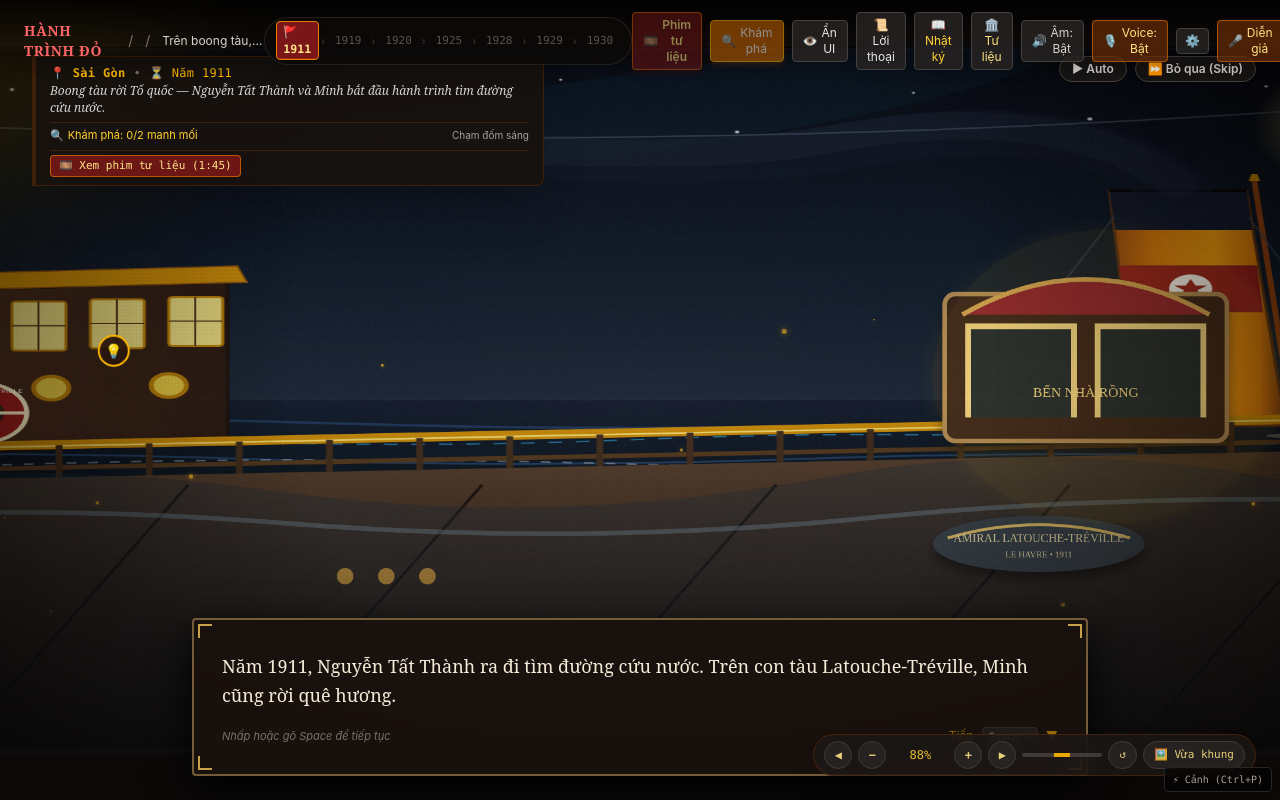
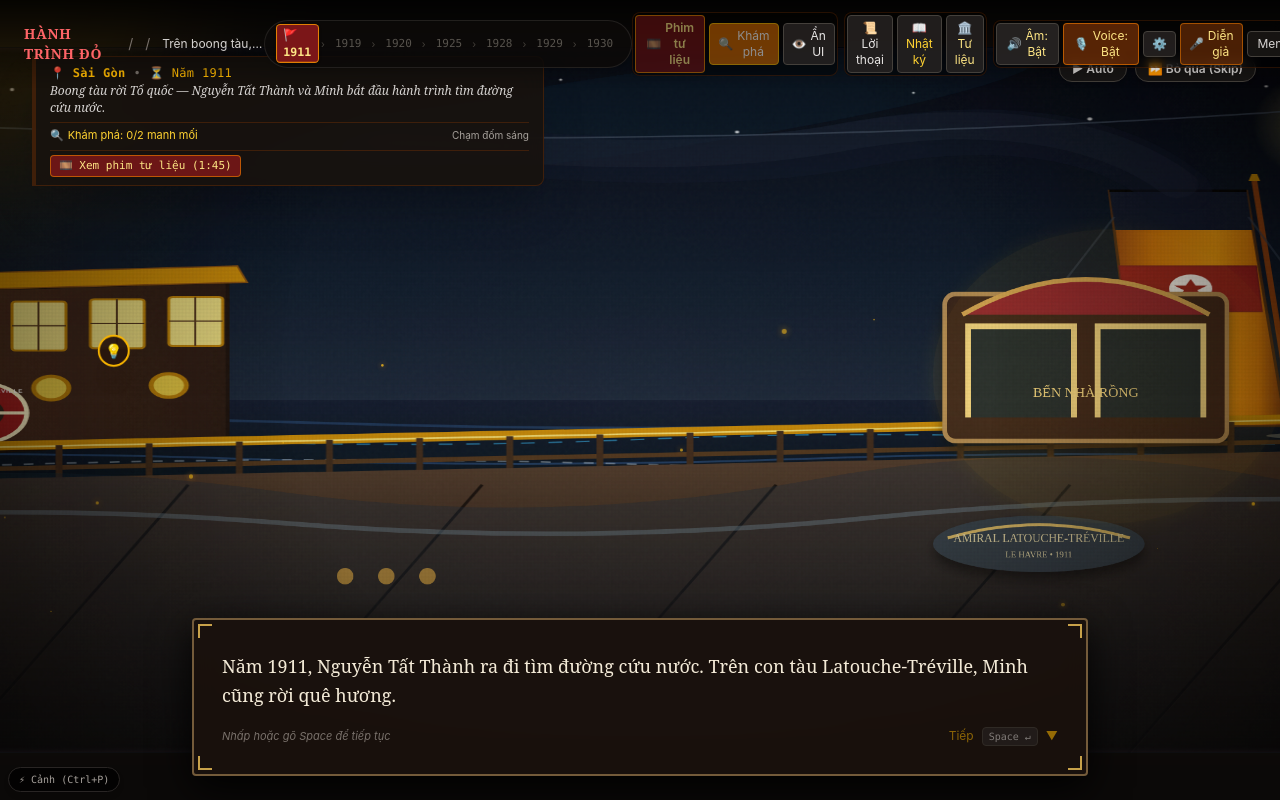
Before and after one commit to minhzu16/Hanh_Trinh_Do, a React (Vite) app: page / in a window 1280 px wide. Both pictures are taken after a click on the button "Bắt đầu hành trình". Built offline with nearby package versions, Linux system fonts and the light colour scheme.

Commit message:
fix(ui,audio): resolve audio toggle bug and optimize button positioning across screens

```diff
--- a/public/sw.js
+++ b/public/sw.js
@@ -56,6 +56,11 @@ self.addEventListener('fetch', (event) => {
 
   // Chỉ can thiệp các request cùng origin
   if (url.origin !== location.origin) return;
+
+  // Không can thiệp Range request (audio/video streaming) vì Cache API không hỗ trợ cache Partial Content 206
+  if (event.request.headers.get('range')) {
+    return;
+  }
 
   // 1. CHIẾN LƯỢC CHO ĐIỀU HƯỚNG TRANG (HTML / Navigation) -> NETWORK-FIRST
   // Giúp người chơi/giảng viên luôn nạp phiên bản deploy mới nhất khi có mạng; chỉ nạp cache khi offline
--- a/src/App.tsx
+++ b/src/App.tsx
@@ -1,4 +1,4 @@
-import React, { lazy, Suspense, useReducer, useEffect, useState } from "react";
+import React, { lazy, Suspense, useReducer, useEffect, useState, useCallback } from "react";
 import { content } from "./content";
 import type { GameState, ScreenType } from "./engine/types";
 import { start, next, choose, skipUnmetAndRecord } from "./engine/step";
@@ -56,6 +56,7 @@ type AppAction =
   | { type: "CLOSE_COLLECTION" }
   | { type: "RETURN_MENU" }
   | { type: "TOGGLE_MUTE" }
+  | { type: "SET_MUTE"; isMuted: boolean }
   | { type: "JUMP_SCENE"; sceneId: string }
   | { type: "LOAD_SLOT"; slot: number };
 
@@ -291,11 +292,17 @@ function appReducer(state: AppState, action: AppAction): AppState {
       };
     }
 
-    case "TOGGLE_MUTE": {
-      const nextMuted = audioManager.toggleMute();
+    case "SET_MUTE": {
       return {
         ...state,
-        isMuted: nextMuted
+        isMuted: action.isMuted
+      };
+    }
+
+    case "TOGGLE_MUTE": {
+      return {
+        ...state,
+        isMuted: !state.isMuted
       };
     }
 
@@ -372,6 +379,18 @@ export const App: React.FC = () => {
     }
   }, [appState.gameState]);
 
+  const handleToggleMute = useCallback(() => {
+    const nextMuted = audioManager.toggleMute();
+    dispatch({ type: "SET_MUTE", isMuted: nextMuted });
+  }, []);
+
+  // Synchronize audioManager with appState.isMuted
+  useEffect(() => {
+    if (audioManager.isMuted() !== appState.isMuted) {
+      audioManager.setMuted(appState.isMuted);
+    }
+  }, [appState.isMuted]);
+
   // Keyboard shortcuts: P/Ctrl+P (Presenter) and M (Global Mute Toggle)
   useEffect(() => {
     const handleKeyDown = (e: KeyboardEvent) => {
@@ -385,13 +404,13 @@ export const App: React.FC = () => {
         const targetTag = (e.target as HTMLElement)?.tagName?.toLowerCase();
         if (targetTag !== "input" && targetTag !== "textarea") {
           e.preventDefault();
-          dispatch({ type: "TOGGLE_MUTE" });
+          handleToggleMute();
         }
       }
     };
     window.addEventListener("keydown", handleKeyDown);
     return () => window.removeEventListener("keydown", handleKeyDown);
-  }, []);
+  }, [handleToggleMute]);
 
   const handleStartNewGame = () => dispatch({ type: "START_NEW_GAME" });
   const handleContinueGame = () => dispatch({ type: "CONTINUE_GAME" });
@@ -402,7 +421,6 @@ export const App: React.FC = () => {
   const handleOpenCollection = () => dispatch({ type: "OPEN_COLLECTION" });
   const handleBackFromCollection = () => dispatch({ type: "CLOSE_COLLECTION" });
   const handleReturnMenu = () => dispatch({ type: "RETURN_MENU" });
-  const handleToggleMute = () => dispatch({ type: "TOGGLE_MUTE" });
   const handleJumpScene = (sceneId: string) => {
     dispatch({ type: "JUMP_SCENE", sceneId });
     setShowPresenterMenu(false);
@@ -425,7 +443,7 @@ export const App: React.FC = () => {
         <button
           type="button"
           onClick={() => setShowPresenterMenu((prev) => !prev)}
-          className="fixed bottom-2 right-2 z-40 px-2 py-1 rounded bg-black/60 hover:bg-black/90 border border-stone-800 hover:border-amber-700/60 text-[10px] text-stone-400 hover:text-amber-300 font-mono transition cursor-pointer backdrop-blur-xs select-none"
+          className="fixed bottom-2 left-2 z-40 px-2.5 py-1 rounded-full bg-black/70 hover:bg-black/90 border border-stone-800 hover:border-amber-700/60 text-[10px] text-stone-400 hover:text-amber-300 font-mono transition cursor-pointer backdrop-blur-xs select-none shadow-md"
           title="Trình chiếu: Nhảy nhanh tới cảnh (Ctrl + P)"
         >
           ⚡ Cảnh (Ctrl+P)
--- a/src/audio.ts
+++ b/src/audio.ts
@@ -28,26 +28,22 @@ class AudioManager {
         }
       } catch {}
 
-      // Tự động lắng nghe tương tác đầu tiên để kích hoạt AudioContext khi trình duyệt yêu cầu
+      // Tự động lắng nghe tương tác đầu tiên ở capture phase để mở khoá AudioContext trước mọi stopPropagation
       const unlockAudio = () => {
-        if (this.audioCtx && this.audioCtx.state === "suspended") {
-          this.audioCtx.resume().catch(() => {});
-        }
-        if (!this.hasUnlocked) {
-          this.hasUnlocked = true;
-          if (this.targetBgmName && !this.muted) {
-            if (!this.currentBgm || this.currentBgm.paused) {
-              this.playBgm(this.targetBgmName);
-            }
+        this.hasUnlocked = true;
+        this.resumeContext();
+        if (this.targetBgmName && !this.muted) {
+          if (!this.currentBgm || this.currentBgm.paused) {
+            this.playBgm(this.targetBgmName);
           }
         }
-        window.removeEventListener("click", unlockAudio);
-        window.removeEventListener("keydown", unlockAudio);
-        window.removeEventListener("touchstart", unlockAudio);
+        window.removeEventListener("click", unlockAudio, { capture: true });
+        window.removeEventListener("keydown", unlockAudio, { capture: true });
+        window.removeEventListener("touchstart", unlockAudio, { capture: true });
       };
-      window.addEventListener("click", unlockAudio, { passive: true });
-      window.addEventListener("keydown", unlockAudio, { passive: true });
-      window.addEventListener("touchstart", unlockAudio, { passive: true });
+      window.addEventListener("click", unlockAudio, { capture: true, passive: true });
+      window.addEventListener("keydown", unlockAudio, { capture: true, passive: true });
+      window.addEventListener("touchstart", unlockAudio, { capture: true, passive: true });
     }
   }
 
@@ -610,14 +606,16 @@ class AudioManager {
   }
 
   public resumeContext() {
+    this.hasUnlocked = true;
     const ctx = this.getAudioContext();
     if (ctx && ctx.state === "suspended") {
       ctx.resume().catch(() => {});
     }
   }
 
-  public toggleMute(): boolean {
-    this.muted = !this.muted;
+  public setMuted(muted: boolean): boolean {
+    this.hasUnlocked = true;
+    this.muted = muted;
     voiceManager.setMuted(this.muted);
     if (typeof window !== "undefined") {
       try {
@@ -629,19 +627,25 @@ class AudioManager {
       this.stopActiveAudio();
     } else {
       // Bật lại âm: kích hoạt AudioContext nếu bị suspended và nạp lại track mục tiêu
-      const ctx = this.getAudioContext();
-      if (ctx && ctx.state === "suspended") {
-        ctx.resume().catch(() => {});
-      }
+      this.resumeContext();
       if (this.targetBgmName) {
         this.playBgm(this.targetBgmName);
       }
+      this.playSfx("sfx-chon");
     }
     return this.muted;
   }
 
+  public toggleMute(): boolean {
+    return this.setMuted(!this.muted);
+  }
+
   public isMuted(): boolean {
     return this.muted;
+  }
+
+  public isAudioUnlocked(): boolean {
+    return this.hasUnlocked;
   }
 
   public getTargetBgmName(): string | null {
--- a/src/components/Header.tsx
+++ b/src/components/Header.tsx
@@ -99,12 +99,14 @@ export const Header: React.FC<HeaderProps> = ({
         </div>
       )}
 
-      <div className="flex items-center space-x-1.5 sm:space-x-2">
-        {/* Historical Video Reel Button */}
+      <div className="flex items-center space-x-1 sm:space-x-1.5">
+        {/* Nhóm 1: Tương tác Khám phá (Story Exploration) */}
+        {(hasVideo || hasHotspots || onToggleHideUi) && (
+          <div className="flex items-center space-x-1 bg-black/40 backdrop-blur-xs p-0.5 rounded-lg border border-amber-900/30">
             {hasVideo && onOpenVideo && (
               <button
                 onClick={onOpenVideo}
-            className="px-2.5 py-1 rounded text-xs bg-red-900/80 hover:bg-red-800 text-amber-200 border border-amber-600/80 shadow-red-950/60 shadow-md transition cursor-pointer flex items-center space-x-1 animate-pulse"
+                className="px-2.5 py-1 rounded text-xs bg-red-900/85 hover:bg-red-800 text-amber-200 border border-amber-500/80 shadow-md transition cursor-pointer flex items-center space-x-1 animate-pulse"
                 title="Xem thước phim tư liệu lịch sử (V)"
               >
                 <span>🎞️</span>
@@ -112,12 +114,11 @@ export const Header: React.FC<HeaderProps> = ({
               </button>
             )}
 
-        {/* Toggle Interactive Hotspots */}
             {hasHotspots && onToggleHotspots && (
               <button
                 onClick={onToggleHotspots}
-            className={`px-2.5 py-1 rounded text-xs border transition cursor-pointer flex items-center space-x-1 ${showHotspots
-                ? "bg-amber-600/90 text-white border-amber-400 shadow-amber-900/50 shadow-md animate-pulse"
+                className={`px-2 py-1 rounded text-xs border transition cursor-pointer flex items-center space-x-1 ${showHotspots
+                    ? "bg-amber-600/90 text-white border-amber-400 shadow-md animate-pulse"
                     : "bg-stone-800/80 hover:bg-stone-700 text-amber-200 border-stone-700"
                   }`}
                 title="Bật/Tắt điểm khám phá bối cảnh (E)"
@@ -127,22 +128,25 @@ export const Header: React.FC<HeaderProps> = ({
               </button>
             )}
 
-        {/* Hide UI to admire scenery */}
             {onToggleHideUi && (
               <button
                 onClick={onToggleHideUi}
-            className="px-2.5 py-1 rounded bg-stone-800/80 hover:bg-stone-700 text-stone-200 text-xs border border-stone-700 transition cursor-pointer flex items-center space-x-1"
+                className="px-2 py-1 rounded bg-stone-800/80 hover:bg-stone-700 text-stone-200 text-xs border border-stone-700 transition cursor-pointer flex items-center space-x-1"
                 title="Ẩn giao diện ngắm tranh bối cảnh (H)"
               >
                 <span>👁️</span>
                 <span className="hidden sm:inline">Ẩn UI</span>
               </button>
             )}
+          </div>
+        )}
 
+        {/* Nhóm 2: Nhật ký & Lời thoại & Tư liệu (Narrative Archives) */}
+        <div className="flex items-center space-x-1 bg-black/40 backdrop-blur-xs p-0.5 rounded-lg border border-amber-900/30">
           {onOpenLog && (
             <button
               onClick={onOpenLog}
-            className="px-2.5 py-1 rounded bg-stone-800/80 hover:bg-stone-700 text-stone-200 text-xs border border-stone-700 transition cursor-pointer"
+              className="px-2 py-1 rounded bg-stone-800/80 hover:bg-stone-700 text-stone-200 text-xs border border-stone-700 transition cursor-pointer"
               title="Xem lại lời thoại (L)"
             >
               📜 <span className="hidden sm:inline">Lời thoại</span>
@@ -151,7 +155,7 @@ export const Header: React.FC<HeaderProps> = ({
           {onOpenJournal && (
             <button
               onClick={onOpenJournal}
-            className="px-2.5 py-1 rounded bg-stone-800/80 hover:bg-stone-700 text-amber-300 text-xs border border-stone-700 transition cursor-pointer"
+              className="px-2 py-1 rounded bg-stone-800/80 hover:bg-stone-700 text-amber-300 text-xs border border-stone-700 transition cursor-pointer"
               title="Nhật ký của Minh (J)"
             >
               📖 <span className="hidden sm:inline">Nhật ký</span>
@@ -160,23 +164,32 @@ export const Header: React.FC<HeaderProps> = ({
           {onOpenCollection && (
             <button
               onClick={onOpenCollection}
-            className="px-2.5 py-1 rounded bg-stone-800/80 hover:bg-stone-700 text-amber-200 text-xs border border-stone-700 transition cursor-pointer"
+              className="px-2 py-1 rounded bg-stone-800/80 hover:bg-stone-700 text-amber-200 text-xs border border-stone-700 transition cursor-pointer"
               title="Bộ sưu tập tư liệu"
             >
               🏛️ <span className="hidden sm:inline">Tư liệu</span>
             </button>
           )}
+        </div>
+
+        {/* Nhóm 3: Âm thanh & Hệ thống (Audio, Voice & Settings) */}
+        <div className="flex items-center space-x-1 bg-black/40 backdrop-blur-xs p-0.5 rounded-lg border border-amber-900/30">
           <button
             onClick={(e) => {
               e.stopPropagation();
               onToggleMute();
             }}
-          className="p-1 px-2.5 rounded bg-stone-800/80 hover:bg-stone-700 text-stone-300 text-xs border border-stone-700 transition cursor-pointer flex items-center space-x-1"
+            className={`p-1 px-2.5 rounded text-xs border transition cursor-pointer flex items-center space-x-1 ${
+              isMuted
+                ? "bg-stone-900 text-stone-400 border-stone-800"
+                : "bg-stone-800/90 hover:bg-stone-700 text-amber-200 border-stone-700"
+            }`}
             title="Bật/Tắt âm thanh (M)"
           >
             <span>{isMuted ? "🔇" : "🔊"}</span>
             <span className="hidden md:inline font-sans">{isMuted ? "Âm: Tắt" : "Âm: Bật"}</span>
           </button>
+
           {onToggleVoice && (
             <button
               onClick={(e) => {
@@ -185,15 +198,16 @@ export const Header: React.FC<HeaderProps> = ({
               }}
               className={`p-1 px-2.5 rounded text-xs border transition cursor-pointer flex items-center space-x-1 ${
                 isVoiceEnabled
-                ? "bg-amber-900/60 hover:bg-amber-800 text-amber-200 border-amber-600/60"
-                : "bg-stone-800/80 hover:bg-stone-700 text-stone-400 border-stone-700"
+                  ? "bg-amber-900/70 hover:bg-amber-800 text-amber-200 border-amber-600/70 shadow-xs"
+                  : "bg-stone-900 text-stone-400 border-stone-800"
               }`}
               title="Bật/Tắt giọng đọc AI (Voice-over)"
             >
-            <span>{isVoiceEnabled ? "🎙️" : "🔇"}</span>
+              <span>🎙️</span>
               <span className="hidden lg:inline font-sans">{isVoiceEnabled ? "Voice: Bật" : "Voice: Tắt"}</span>
             </button>
           )}
+
           {onOpenSettings && (
             <button
               onClick={onOpenSettings}
@@ -203,16 +217,18 @@ export const Header: React.FC<HeaderProps> = ({
               ⚙️
             </button>
           )}
+
           {onOpenPresenter && (
             <button
               onClick={onOpenPresenter}
-            className="px-2.5 py-1 rounded bg-amber-900/60 hover:bg-amber-800 text-amber-200 text-xs border border-amber-600/60 transition cursor-pointer flex items-center space-x-1"
+              className="px-2 py-1 rounded bg-amber-900/60 hover:bg-amber-800 text-amber-200 text-xs border border-amber-600/60 transition cursor-pointer flex items-center space-x-1"
               title="Bảng điều khiển diễn giả (P)"
             >
               <span>🎤</span>
               <span className="hidden sm:inline">Diễn giả</span>
             </button>
           )}
+
           {onReturnMenu && (
             <button
               onClick={onReturnMenu}
@@ -222,6 +238,7 @@ export const Header: React.FC<HeaderProps> = ({
             </button>
           )}
         </div>
+      </div>
     </header>
   );
 };
--- a/src/screens/CollectionScreen.tsx
+++ b/src/screens/CollectionScreen.tsx
@@ -377,8 +377,26 @@ export const CollectionScreen: React.FC<CollectionScreenProps> = ({
                     {selectedVideo.title}
                   </h3>
 
-                  {/* Inline Video Player with Fullscreen Projector Modal Option */}
-                  <div className="relative aspect-video rounded-xl bg-black border-2 border-amber-800/60 flex flex-col items-center justify-center overflow-hidden shadow-2xl group">
+                  {/* Video Header & Fullscreen Projector Trigger */}
+                  <div className="flex items-center justify-between pb-1">
+                    <div className="flex items-center space-x-2 text-xs font-mono text-amber-400">
+                      <span>▶</span>
+                      <span>Thước phim tư liệu ({selectedVideo.duration})</span>
+                    </div>
+                    <button
+                      onClick={() => {
+                        audioManager.playSfx("sfx-chon");
+                        setActiveModalVideo(selectedVideo);
+                      }}
+                      className="px-3 py-1 rounded-lg bg-red-950/90 hover:bg-red-900 text-amber-200 hover:text-white text-xs font-serif font-bold border border-amber-600/70 shadow transition cursor-pointer flex items-center space-x-1.5"
+                      title="Mở chế độ rạp chiếu phim cổ điển 1920s"
+                    >
+                      <span>🎞️ Rạp chiếu 1920s</span>
+                    </button>
+                  </div>
+
+                  {/* Inline Video Player */}
+                  <div className="relative aspect-video rounded-xl bg-black border-2 border-amber-800/60 flex items-center justify-center overflow-hidden shadow-2xl">
                     <video
                       key={selectedVideo.id}
                       controls
@@ -399,18 +417,6 @@ export const CollectionScreen: React.FC<CollectionScreenProps> = ({
                       />
                       Trình duyệt của bạn không hỗ trợ thẻ video HTML5.
                     </video>
-
-                    {/* Quick Fullscreen Projector Button in Top-Right corner */}
-                    <button
-                      onClick={() => {
-                        audioManager.playSfx("sfx-chon");
-                        setActiveModalVideo(selectedVideo);
-                      }}
-                      className="absolute top-3 right-3 px-3 py-1.5 rounded-lg bg-black/80 hover:bg-black text-amber-300 hover:text-amber-100 text-xs font-mono border border-amber-600/70 shadow-lg transition cursor-pointer flex items-center space-x-1.5 backdrop-blur-sm"
-                      title="Mở chế độ rạp chiếu phim cổ điển 1920s"
-                    >
-                      <span>🎞️ Rạp chiếu 1920s</span>
-                    </button>
                   </div>
 
                   {/* Summary */}
--- a/src/screens/MenuScreen.tsx
+++ b/src/screens/MenuScreen.tsx
@@ -101,9 +101,10 @@ export const MenuScreen: React.FC<MenuScreenProps> = ({
         <button
           onClick={(e) => {
             e.stopPropagation();
+            audioManager.resumeContext();
             onToggleMute();
           }}
-          className="px-3 py-1.5 rounded-full bg-stone-900/80 hover:bg-stone-800 text-stone-300 border border-stone-700 text-sm cursor-pointer transition flex items-center space-x-1.5 shadow-md"
+          className="px-3.5 py-1.5 rounded-full bg-stone-900/90 hover:bg-stone-800 text-stone-200 border border-stone-700 text-xs sm:text-sm cursor-pointer transition flex items-center space-x-2 shadow-lg"
           title="Bật/Tắt âm thanh"
         >
           <span>{isMuted ? "🔇" : "🔊"}</span>
--- a/src/screens/SceneScreen.tsx
+++ b/src/screens/SceneScreen.tsx
@@ -1201,12 +1201,11 @@ export const SceneScreen: React.FC<SceneScreenProps> = ({
         />
       )}
 
-      {/* Floating Canvas Controls */}
+      {/* Floating Canvas Controls - Only visible when UI is hidden to admire scenic panorama */}
+      {isUiHidden && (
         <div
           onClick={(e) => e.stopPropagation()}
-        className={`absolute bottom-6 right-4 sm:right-6 z-30 flex items-center gap-1.5 bg-stone-900/90 backdrop-blur-md px-2.5 py-1.5 rounded-full border border-amber-900/50 shadow-2xl text-xs font-mono text-stone-300 transition-opacity ${
-          isUiHidden ? "animate-fadeIn" : "opacity-90"
-        }`}
+          className="absolute bottom-6 right-4 sm:right-6 z-30 flex items-center gap-1.5 bg-stone-900/95 backdrop-blur-md px-2.5 py-1.5 rounded-full border border-amber-700/60 shadow-2xl text-xs font-mono text-stone-300 animate-fadeIn"
         >
           <button
             onClick={() => nudgePan(-1)}
@@ -1260,7 +1259,6 @@ export const SceneScreen: React.FC<SceneScreenProps> = ({
           >
             🖼️ Vừa khung
           </button>
-        {isUiHidden && (
           <button
             onClick={() => setIsUiHidden(false)}
             className="px-3 h-7 rounded-full bg-amber-800 hover:bg-amber-700 text-white flex items-center justify-center border border-amber-600 cursor-pointer text-xs font-semibold"
@@ -1268,8 +1266,8 @@ export const SceneScreen: React.FC<SceneScreenProps> = ({
           >
             Hiện UI
           </button>
+        </div>
       )}
-      </div>
       {/* Historical Documentary Video Modal */}
       {activeVideo && (
         <HistoricalVideoModal
```
Also changed, not shown: 1 other file (tests, documents, lock files or other folders). Lines whose indentation alone changed are shown as unchanged.
